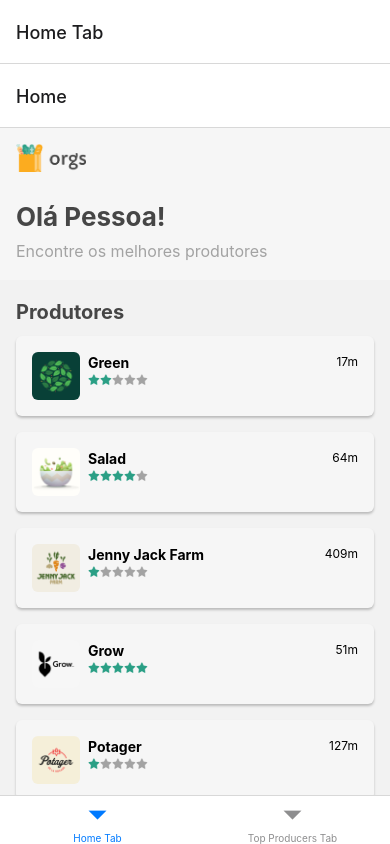
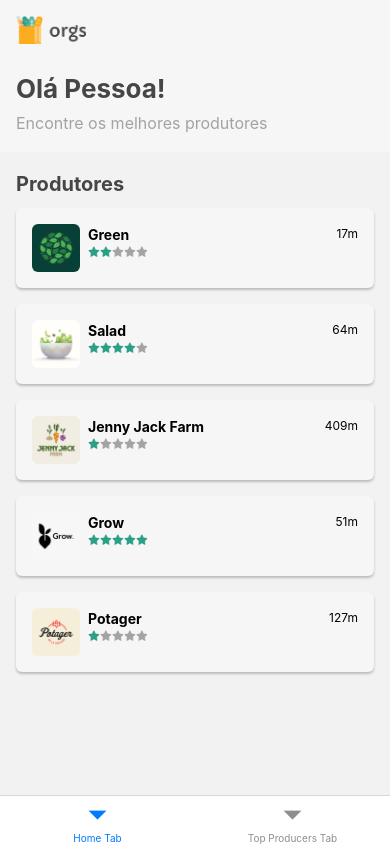
Before and after one commit to felahgs/react-native-app-example, a React Native app: screen / in a window 390 px wide. Built offline with nearby package versions, Linux system fonts and the light colour scheme.

Commit message:
remove stack navigation header and add goBack button

```diff
--- a/src/components/Header/Header.tsx
+++ b/src/components/Header/Header.tsx
@@ -7,11 +7,11 @@
   Text,
 } from "react-native";
 
+import { useNavigation } from "@react-navigation/native";
+
 import topo from "assets/topo.png";
 import Gradient from "assets/gradiente.svg";
 import BackIcon from "assets/voltar.svg";
-
-const largura = Dimensions.get("screen").width;
 
 import getStyles from "./styles";
 
@@ -22,12 +22,14 @@
 }
 
 const DEFAULT_HEIGHT = 270;
+const largura = Dimensions.get("screen").width;
 
 export function Header({
   title,
   image = topo,
   height = DEFAULT_HEIGHT,
 }: HeaderProps) {
+  const navigation = useNavigation();
   const styles = getStyles(height);
 
   return (
@@ -39,7 +41,11 @@
         style={styles.gradient}
       />
       <Text style={styles.title}>{title}</Text>
-      <TouchableOpacity onPress={() => {}} style={styles.buttonBack}>
+      <TouchableOpacity
+        onPress={() => {
+          navigation.goBack();
+        }}
+        style={styles.buttonBack}>
         <BackIcon color="white" style={styles.back} />
       </TouchableOpacity>
     </>
--- a/src/routes/AppRoutes.tsx
+++ b/src/routes/AppRoutes.tsx
@@ -10,7 +10,7 @@
 const AppRoutes = () => {
   return (
     <NavigationContainer>
-      <Tab.Navigator>
+      <Tab.Navigator screenOptions={{ headerShown: false }}>
         <Tab.Screen name={"Home Tab"} component={ProducerRoutes} />
         <Tab.Screen name={"Top Producers Tab"} component={TopProducersRoutes} />
       </Tab.Navigator>
--- a/src/routes/ProducerRoutes.tsx
+++ b/src/routes/ProducerRoutes.tsx
@@ -18,7 +18,7 @@
 }: ProducerRoutesProps) {
   const { PRODUCER } = routes;
   return (
-    <Stack.Navigator>
+    <Stack.Navigator screenOptions={{ headerShown: false }}>
       <Stack.Screen name={rootPath} component={RootComponent} />
       <Stack.Screen name={PRODUCER} component={Producer} />
     </Stack.Navigator>
```
